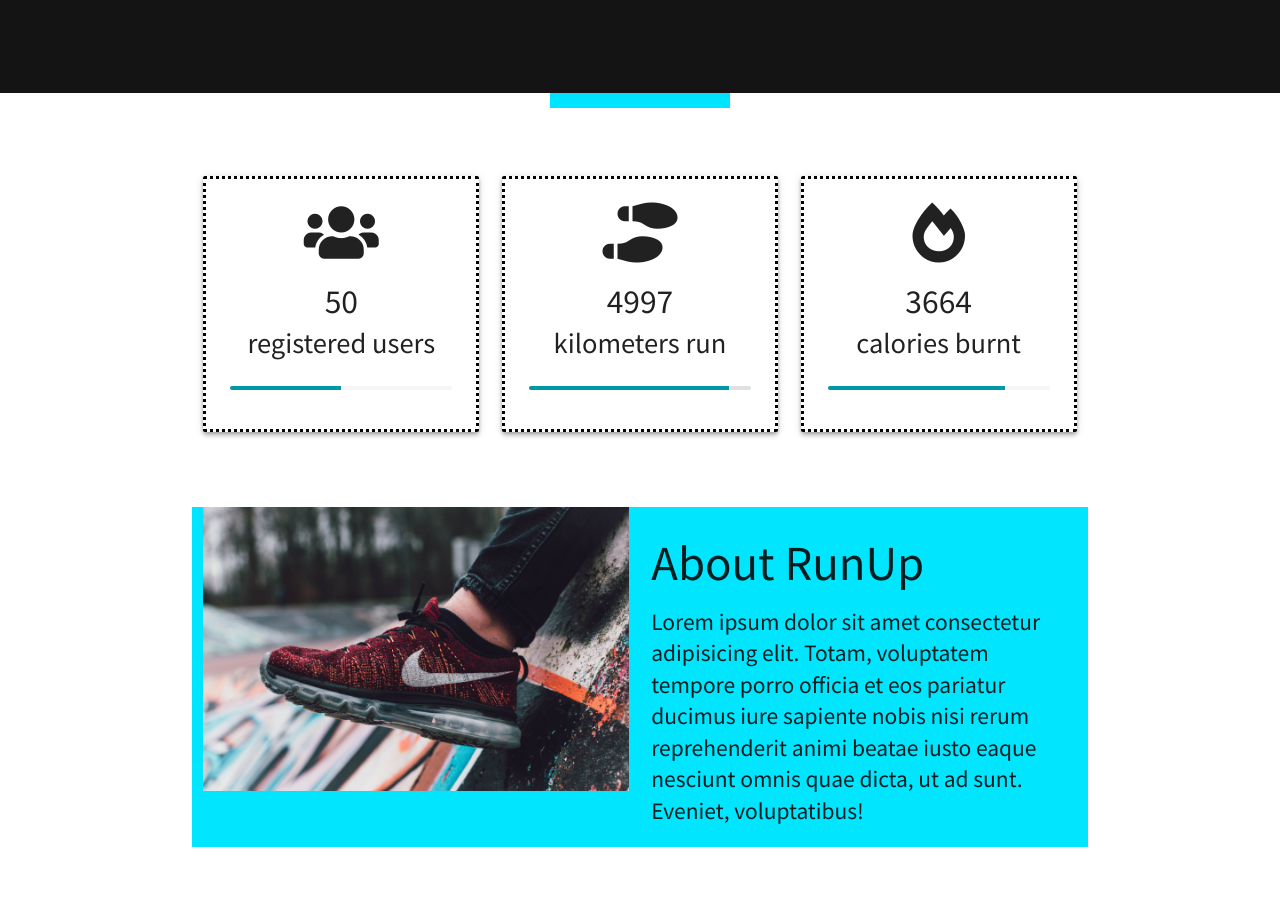
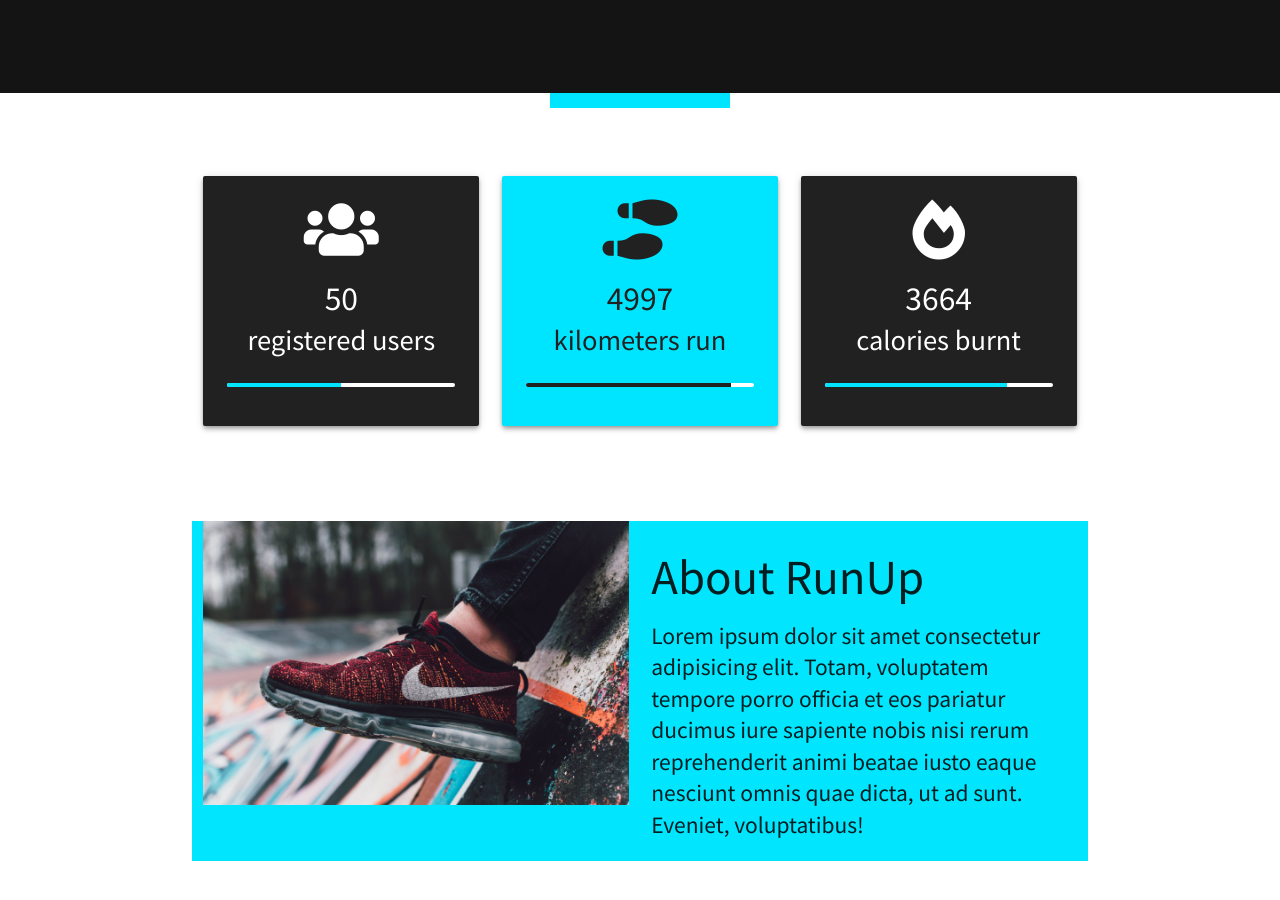
Before and after one commit to dominiika/runningapp-react, a React (Create React App) app: page / in a window 1280 px wide. Shown: the part 1281-2181 px from the top of the page. Built offline with nearby package versions, Linux system fonts and the light colour scheme.

Commit message:
Update styling

```diff
--- a/src/components/Stats.js
+++ b/src/components/Stats.js
@@ -20,7 +20,7 @@ function Stats() {
         <div className="container">
           <div className="row" data-aos="fade">
             <div className="col s12 m4 center">
-              <div className="stats-square card-panel z-depth-2">
+              <div className="stats-square card-panel z-depth-2 grey darken-4 white-text">
                 <i className="fas fa-users medium"></i>
                 <CountUp
                   className="counter"
@@ -44,16 +44,16 @@ function Stats() {
                     </div>
                   )}
                 </CountUp>
-                <div className="progress grey lighten-4">
+                <div className="progress white">
                   <div
-                    className="determinate cyan darken-2"
+                    className="determinate cyan accent-3"
                     style={{ width: '50%' }}
                   ></div>
                 </div>
               </div>
             </div>
             <div className="col s12 m4 center">
-              <div className="stats-square z-depth-2 card-panel">
+              <div className="stats-square z-depth-2 card-panel cyan accent-3 grey-text text-darken-4">
                 <i className="fas fa-shoe-prints medium"></i>
                 <CountUp
                   className="counter"
@@ -78,16 +78,16 @@ function Stats() {
                     </div>
                   )}
                 </CountUp>
-                <div className="progress grey lighten-2">
+                <div className="progress white">
                   <div
-                    className="determinate cyan darken-2"
+                    className="determinate grey darken-4"
                     style={{ width: '90%' }}
                   ></div>
                 </div>
               </div>
             </div>
             <div className="col s12 m4 center">
-              <div className="stats-square z-depth-2 card-panel">
+              <div className="stats-square z-depth-2 card-panel grey darken-4 white-text">
                 <i className="fas fa-fire-alt medium"></i>
                 <CountUp
                   className="counter"
@@ -112,9 +112,9 @@ function Stats() {
                     </div>
                   )}
                 </CountUp>
-                <div className="progress grey lighten-4">
+                <div className="progress white">
                   <div
-                    className="determinate cyan darken-2"
+                    className="determinate cyan accent-3"
                     style={{ width: '80%' }}
                   ></div>
                 </div>
--- a/src/styles/index.css
+++ b/src/styles/index.css
@@ -94,8 +94,10 @@ main {
 
 /* Stats */
 .section-stats {
-  margin-top: 60px;
-  margin-bottom: 60px;
+  /* margin-top: 60px;
+  margin-bottom: 60px; */
+  padding-top: 60px;
+  padding-bottom: 60px;
 }
 
 .section-stats p {
@@ -107,9 +109,9 @@ main {
   margin-bottom: 15px;
 }
 
-.stats-square {
+/* .stats-square {
   border: dotted black 3px !important;
-}
+} */
 
 .section-stats .count-up-number {
   font-size: 2rem;
```
